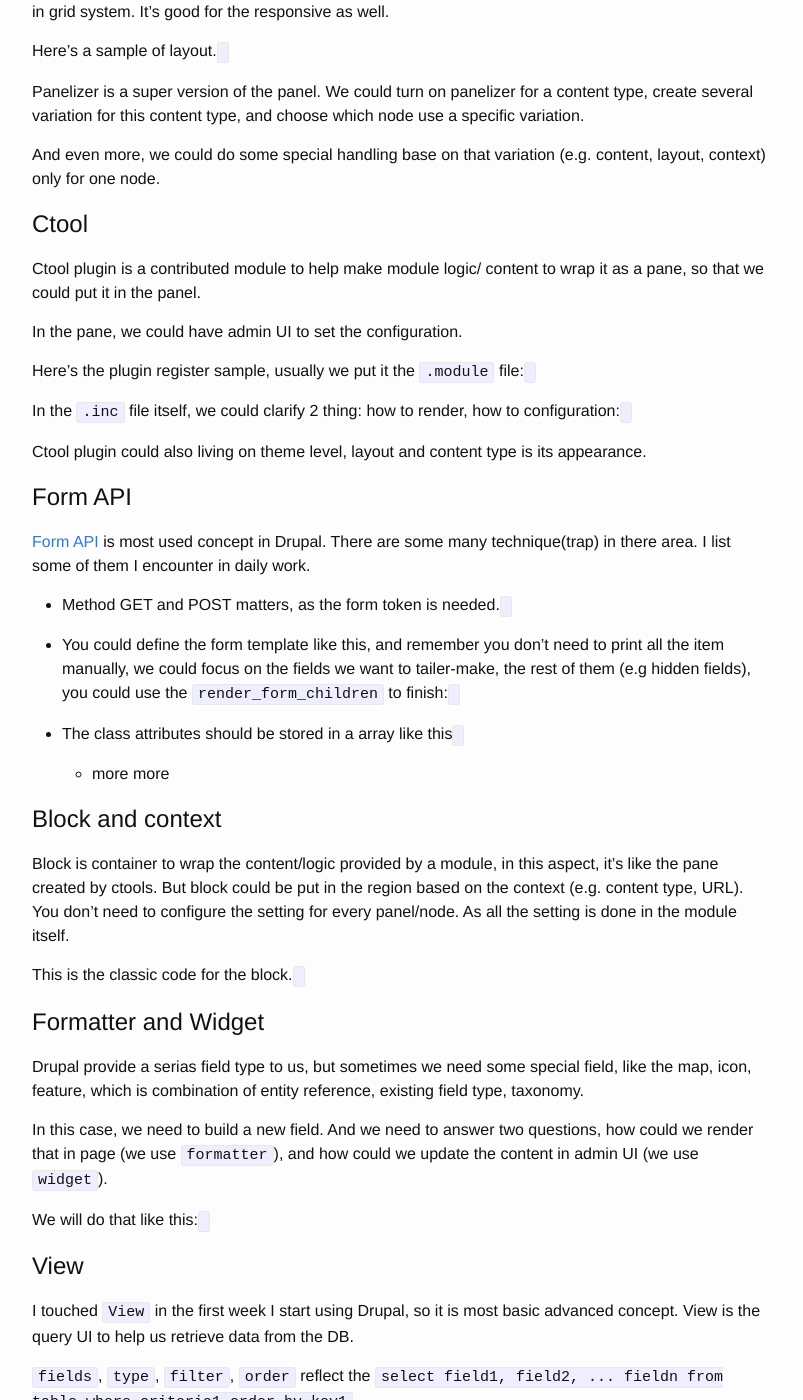
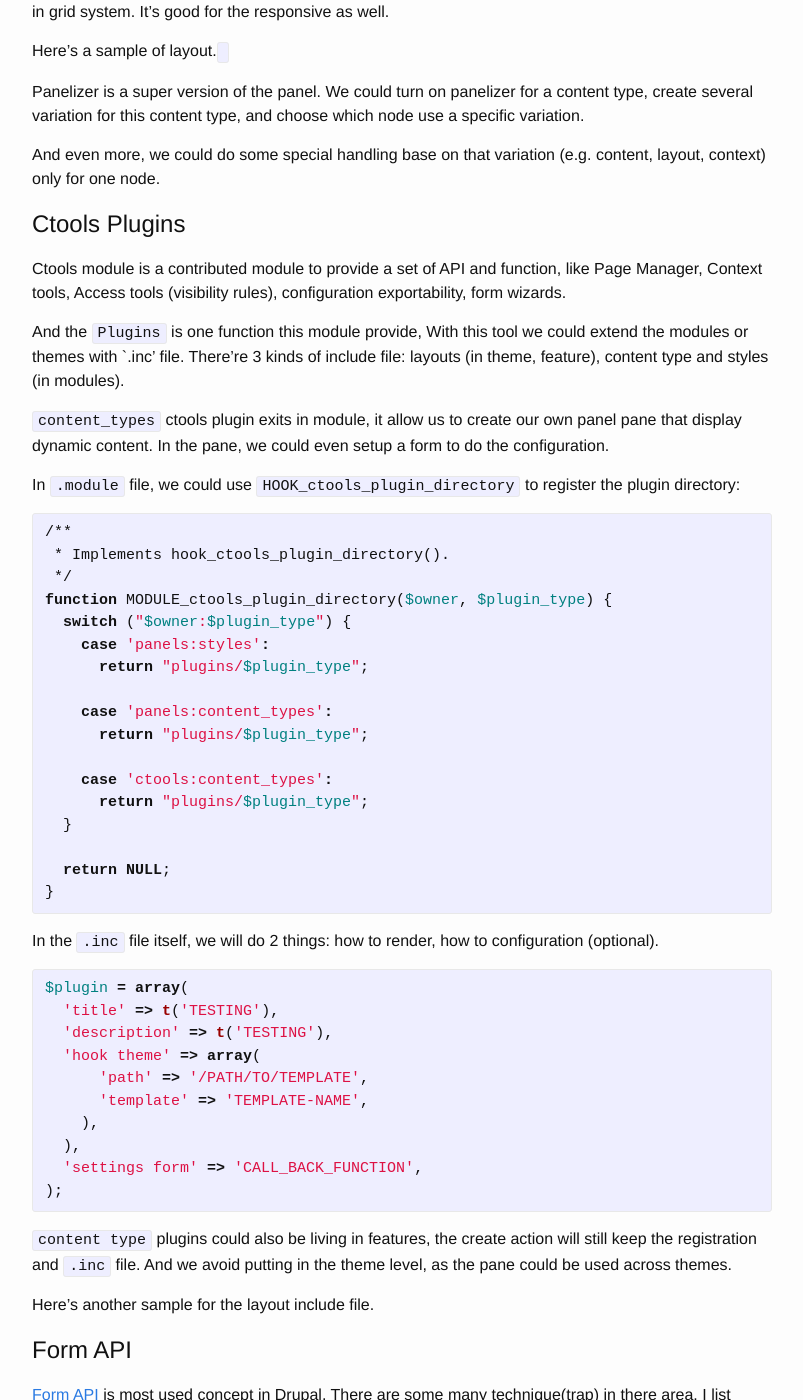
Before and after one commit to ericatsydney/ericatsydney.github.io, a Jekyll site: the page built from _posts/2016-05-25-drupal.markdown, in a window 1280 px wide and 1400 px high, scrolled down 749 px. Shown: the whole window, without its empty margins (238-1041 px from the left). Built offline with Jekyll 4.4.1, drawn with Linux system fonts in a browser that asks for light colours.

Commit message:
Update the ctools plugin sample code.

```diff
--- a/_posts/2016-05-25-drupal.markdown
+++ b/_posts/2016-05-25-drupal.markdown
@@ -38,19 +38,53 @@
 
 And even more, we could do some special handling base on that variation (e.g. content, layout, context) only for one node.
 
-Ctool
+Ctools Plugins
 ==================
-Ctool plugin is a contributed module to help make module logic/ content to wrap it as a pane, so that we could put it in the panel.
+Ctools module is a contributed module to provide a set of API and function, like Page Manager, Context tools, Access tools (visibility rules), configuration exportability, form wizards.
 
-In the pane, we could have admin UI to set the configuration.
+And the `Plugins` is one function this module provide, With this tool we could extend the modules or themes with `.inc' file. There're 3 kinds of include file: layouts (in theme, feature), content type and styles (in modules).
 
-Here's the plugin register sample, usually we put it the `.module` file:
-<code goes here>
+`content_types` ctools plugin exits in module, it allow us to create our own panel pane that display dynamic content. In the pane, we could even setup a form to do the configuration.
 
-In the `.inc` file itself, we could clarify 2 thing: how to render, how to configuration:
-<code goes here>
+In `.module` file, we could use `HOOK_ctools_plugin_directory` to register the plugin directory:
+{% highlight php%}
+/**
+ * Implements hook_ctools_plugin_directory().
+ */
+function MODULE_ctools_plugin_directory($owner, $plugin_type) {
+  switch ("$owner:$plugin_type") {
+    case 'panels:styles':
+      return "plugins/$plugin_type";
 
-Ctool plugin could also living on theme level, layout and content type is its appearance.
+    case 'panels:content_types':
+      return "plugins/$plugin_type";
+
+    case 'ctools:content_types':
+      return "plugins/$plugin_type";
+  }
+
+  return NULL;
+}
+{% endhighlight %}
+
+In the `.inc` file itself, we will do 2 things: how to render, how to configuration (optional).
+{% highlight php%}
+$plugin = array(
+  'title' => t('TESTING'),
+  'description' => t('TESTING'),
+  'hook theme' => array(
+      'path' => '/PATH/TO/TEMPLATE',
+      'template' => 'TEMPLATE-NAME',
+    ),
+  ),
+  'settings form' => 'CALL_BACK_FUNCTION',
+);
+{% endhighlight %}
+
+`content type` plugins could also be living in features, the create action will still keep the registration and `.inc` file. And we avoid putting in the theme level, as the pane could be used across themes.
+
+Here's another sample for the layout include file.
+
 
 Form API
 ==================
--- a/_posts/2016-06-03-make-yourself-understood.markdown
+++ b/_posts/2016-06-03-make-yourself-understood.markdown
@@ -80,7 +80,7 @@
 
 总分关系：
 
-因果关系： because, so, that's why
+因果关系： cause / so / due to
 
 递进关系：further more
 
--- a/_posts/2016-06-04-Storm-insight.markdown
+++ b/_posts/2016-06-04-Storm-insight.markdown
@@ -9,6 +9,6 @@
 提高效率，在setting -> plugin
 Linting: scss-lint, jshint
 
-代码模板
+how to set snippet template
 
 隐藏不必要的文件夹
```
Also changed, not shown: other parts of _posts/2016-06-03-make-yourself-understood.markdown (+3 -1 lines), _posts/2016-06-13-restful-api.markdown (+5 -2 lines).
